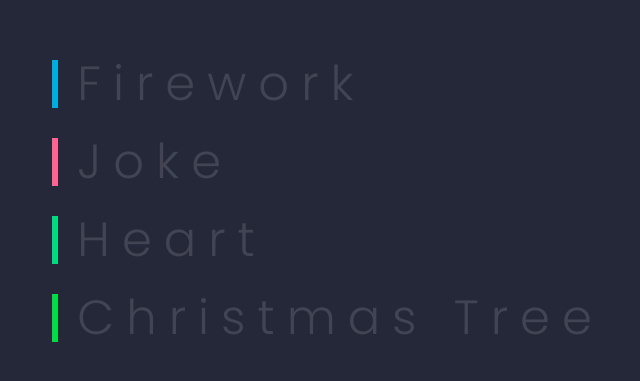
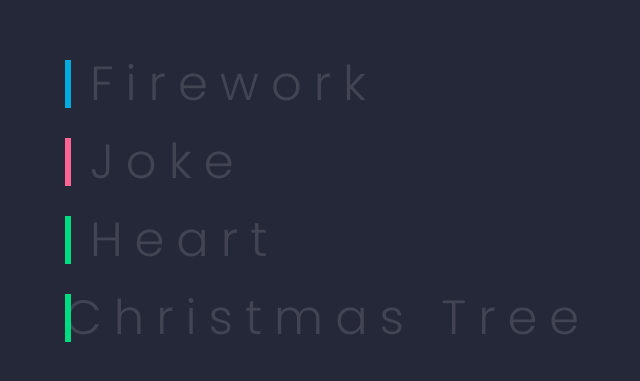
Before and after one commit to lq0916/cylwj, a plain HTML site: page index.html in a window 1280 px wide. Shown: the part 199-580 px from the top of the page, without its empty margins (312-952 px from the left). Drawn offline with Linux system fonts and the light colour scheme.

Commit message:
Update index.html

```diff
--- a/index.html
+++ b/index.html
@@ -2,10 +2,10 @@
 <html lang="en">
 <head>
     <meta charset="UTF-8">
+    <title>链接</title>
     <meta name="viewport"
           content="width=device-width, user-scalable=no, initial-scale=1.0, maximum-scale=1.0, minimum-scale=1.0">
     <meta http-equiv="X-UA-Compatible" content="ie=edge">
-    <title>链接</title>
     <link rel="stylesheet" href="style.css">
 </head>
 <body>
@@ -19,8 +19,8 @@
         <li style="--clr:#00dc82;">
             <a href="heart.html" data-text="&nbsp;Heart">&nbsp;Heart</a>
         </li>
-        <li style="--clr:#00dc46;">
-            <a href="chris_tree.html" data-text="&nbsp;Heart">&nbsp;Christmas tree</a>
+        <li style="--clr:#00dc82;">
+            <a href="chris_tree.html" data-text="&nbsp;lwj_love_cy">Christmas tree</a>
         </li>
     </ul>
     <script>
```
